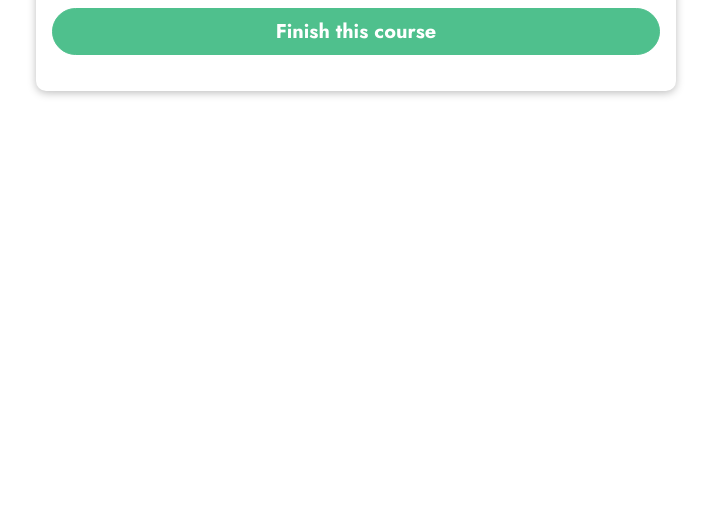
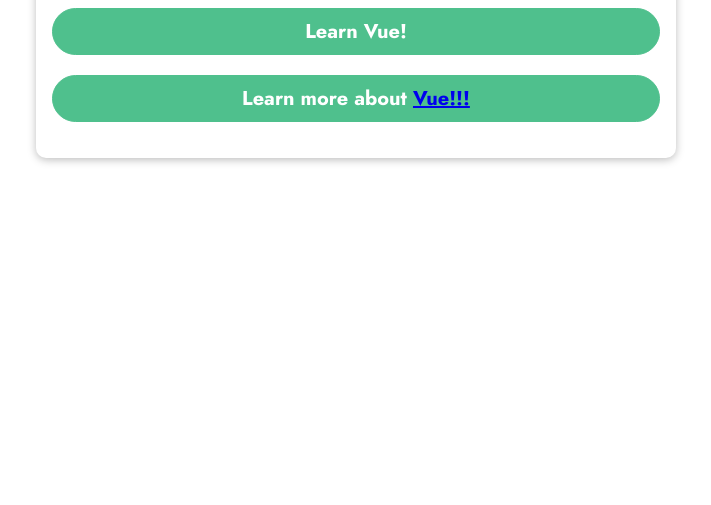
Before and after one commit to nafis-mahmud/Course-goal, a plain HTML site: page index.html in a window 1280 px wide. Shown: the part 295-800 px from the top of the page, without its empty margins (284-995 px from the left). Drawn offline with nearby package versions, Linux system fonts and the light colour scheme.

Commit message:
2nd commit

```diff
--- a/app.js
+++ b/app.js
@@ -1,19 +1,23 @@
-// const app = vue.createApp({
-//     data(){
-//         return {
-//             courseGoal: 'FInish this course'
-//     }
-// }
-// })
 
-// app.mount('#user-goal');
 
 const app = Vue.createApp({
     data() {
         return {
-            courseGoal: 'Finish this course'
+            courseGoal: 'Finish this course',
+            vueLink: 'https://vuejs.org/'
         };
+    },
+    methods:{
+        outputGoal(){
+            const randomNumber = Math.random();
+            if(randomNumber <0.5){
+                return "Learn Vue!";
+        }
+        else{
+            return "Get a job as a developer";
+        }
     }
+}
 });
 
 app.mount('#user-goal');
--- a/index.html
+++ b/index.html
@@ -18,7 +18,8 @@
     </header>
     <section id="user-goal">
       <h2>My Course Goal</h2>
-      <p>{{ courseGoal }}</p>
+      <p>{{ outputGoal() }}</p>
+      <p>Learn more about <a v-bind:href="vueLink">Vue!!!</a></p>
     </section>
   </body>
 </html>
```
